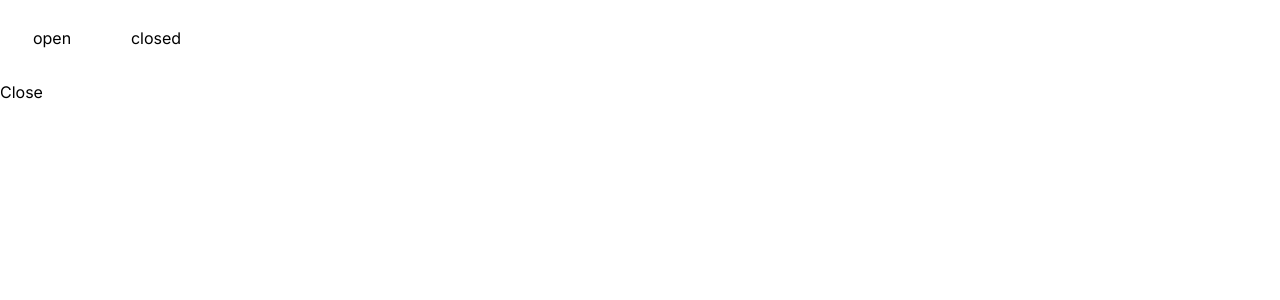
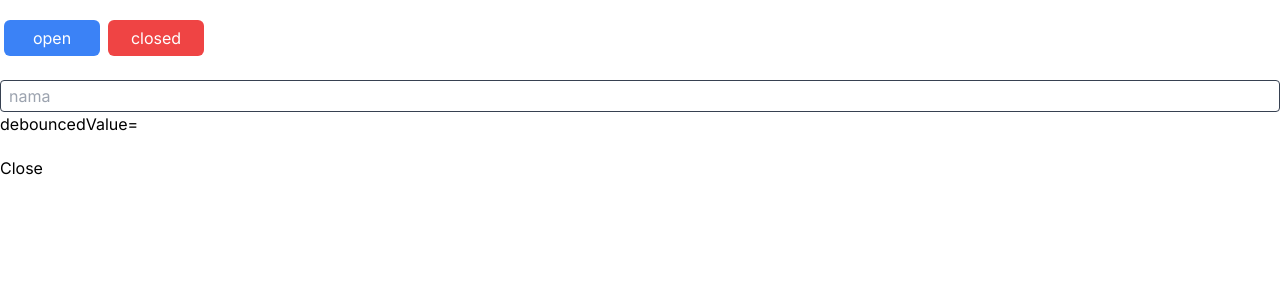
Before and after one commit to zefahdzfh/belajar_nextjs_mq, a Next.js app: page /belajar-hook/customHook in a window 1280 px wide. Shown: the top 300 px of the page. Built offline with nearby package versions, Linux system fonts and the light colour scheme.

Commit message:
persiapan uts

```diff
--- a/app/belajar-hook/customHook/page.tsx
+++ b/app/belajar-hook/customHook/page.tsx
@@ -1,20 +1,41 @@
 "use client";
-import { useRef, useState } from "react";
+import { useEffect, useRef, useState } from "react";
 import Button from "@/app/component/button";
 import { useClosure } from "@/hook";
-
+import InputText from "@/app/component/inputText";
+import useDebounce from "@/hook/useDebounce";
 
 const Home = () => {
-  const {isOpen, onOpen, onClose} = useClosure()
+  const { isOpen, onOpen, onClose } = useClosure();
+  let [keyword, setKeyword] = useState("");
+  let {debouncedValue}=useDebounce(keyword,500)
 
   return (
     <section className="h-screen w-screen space-y-5">
-     <Button onClick={onOpen} colorSchema="blue" title="open" />
-     <Button onClick={onClose} colorSchema="red" title="closed" />
+      <Button
+        onClick={onOpen}
+        colorSchema="blue"
+        variant="solid"
+        title="open"
+      />
+      <Button
+        onClick={onClose}
+        colorSchema="red"
+        variant="solid"
+        title="closed"
+      />
+      <InputText
+        value={keyword}
+        placeholder="nama"
+        onChange={(e)=>{
+          setKeyword(e.target.value)
+        }}
 
+      />
 
-     {isOpen ? <p>Open</p> : <p>Close</p>}
+      debouncedValue={debouncedValue}
 
+      {isOpen ? <p>Open</p> : <p>Close</p>}
     </section>
   );
 };
--- a/app/component/button.tsx
+++ b/app/component/button.tsx
@@ -1,6 +1,6 @@
 import clsx from "clsx";
 type Variant = 'solid' | 'outline'
-type ColorSchema = 'blue' | 'red' | 'green' | 'yellow'
+type ColorSchema = 'blue' | 'red' | 'green' | 'yellow' | 'gray'
 interface ButtonProps {
   title: string;
   isDisabled?: boolean;
@@ -21,6 +21,7 @@ interface ButtonProps {
         'text-white bg-green-500': variant === 'solid' && colorSchema ==='green',
         'bg-yellow-500': variant === 'outline' && colorSchema ==='yellow',
         'bg-red-500 text-white':variant === 'solid' && colorSchema === 'red',
+        'bg-gray-500 text-white':variant === 'solid' && colorSchema === 'gray',
         'opacity-50': isDisabled === true,
         "w-full": width ==="full",
       })}
--- /dev/null
+++ b/app/pts-2023/page.tsx
@@ -0,0 +1,4 @@
+"use client"
+
+import Button from "../component/button"
+import { useState, useEffect } from "react";
--- /dev/null
+++ b/hook/useDebounce.ts
@@ -0,0 +1,21 @@
+import {useState,useEffect} from "react"
+
+const useDebounce = (keyword:string,delay:number) =>{
+
+let [debouncedValue, setDebouncedValue] = useState("");
+
+  useEffect(() => {
+    const handler = setTimeout(() => {
+      setDebouncedValue(keyword);
+    }, 1000);
+
+    return () => {
+      clearTimeout(handler);
+    };
+    // eslint-disable-next-line react-hooks/exhaustive-deps
+  }, [keyword]);
+  return {debouncedValue}
+
+}
+
+export default useDebounce
```
